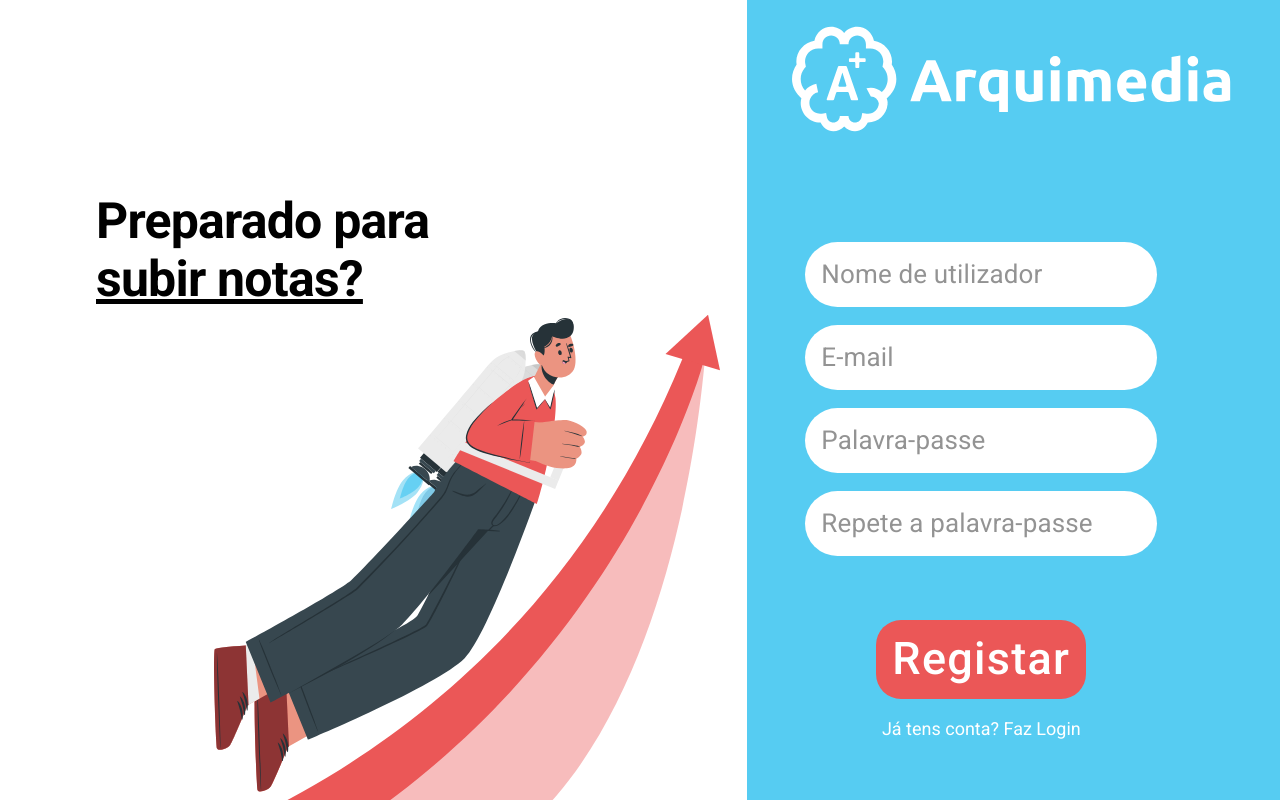
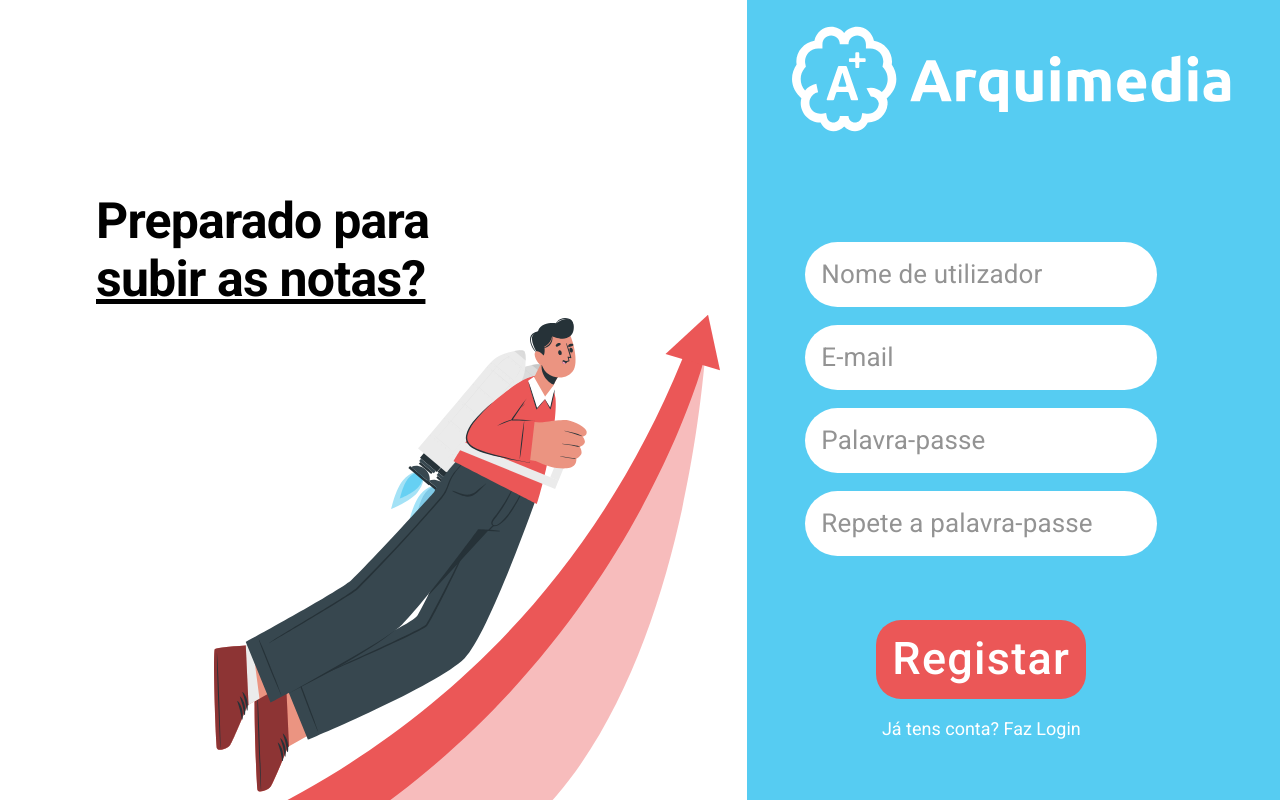
Before and after one commit to HackerSchool/Arquimedia, a React (Create React App) app in the folder frontend/: page /registar in a window 1280 px wide. Shown: the top 800 px of the page. Built offline with nearby package versions, Linux system fonts and the light colour scheme; no server answers.

Commit message:
Preparado para subir as notas? instead of Preparado para subir notas?

```diff
--- a/frontend/src/components/register/RegisterInfo.js
+++ b/frontend/src/components/register/RegisterInfo.js
@@ -26,7 +26,7 @@ const RegisterInfo = () => {
 				<Typography variant='h1' className={classes.text}>
 					Preparado para
 					<br />
-					<span style={{ textDecoration: 'underline' }}>subir notas?</span>
+					<span style={{ textDecoration: 'underline' }}>subir as notas?</span>
 				</Typography>
 			</Grid>
 			<Grid>
```
